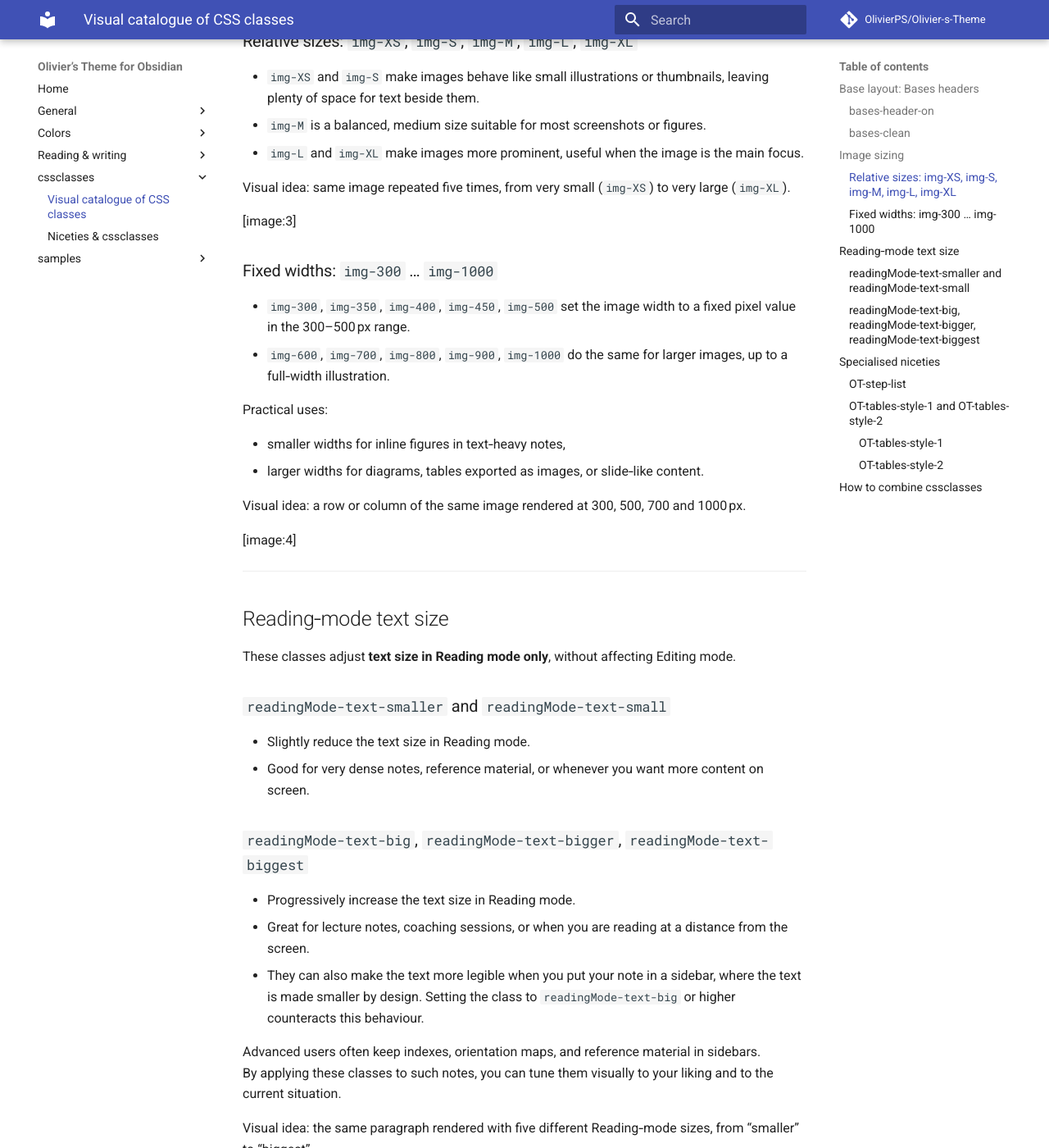
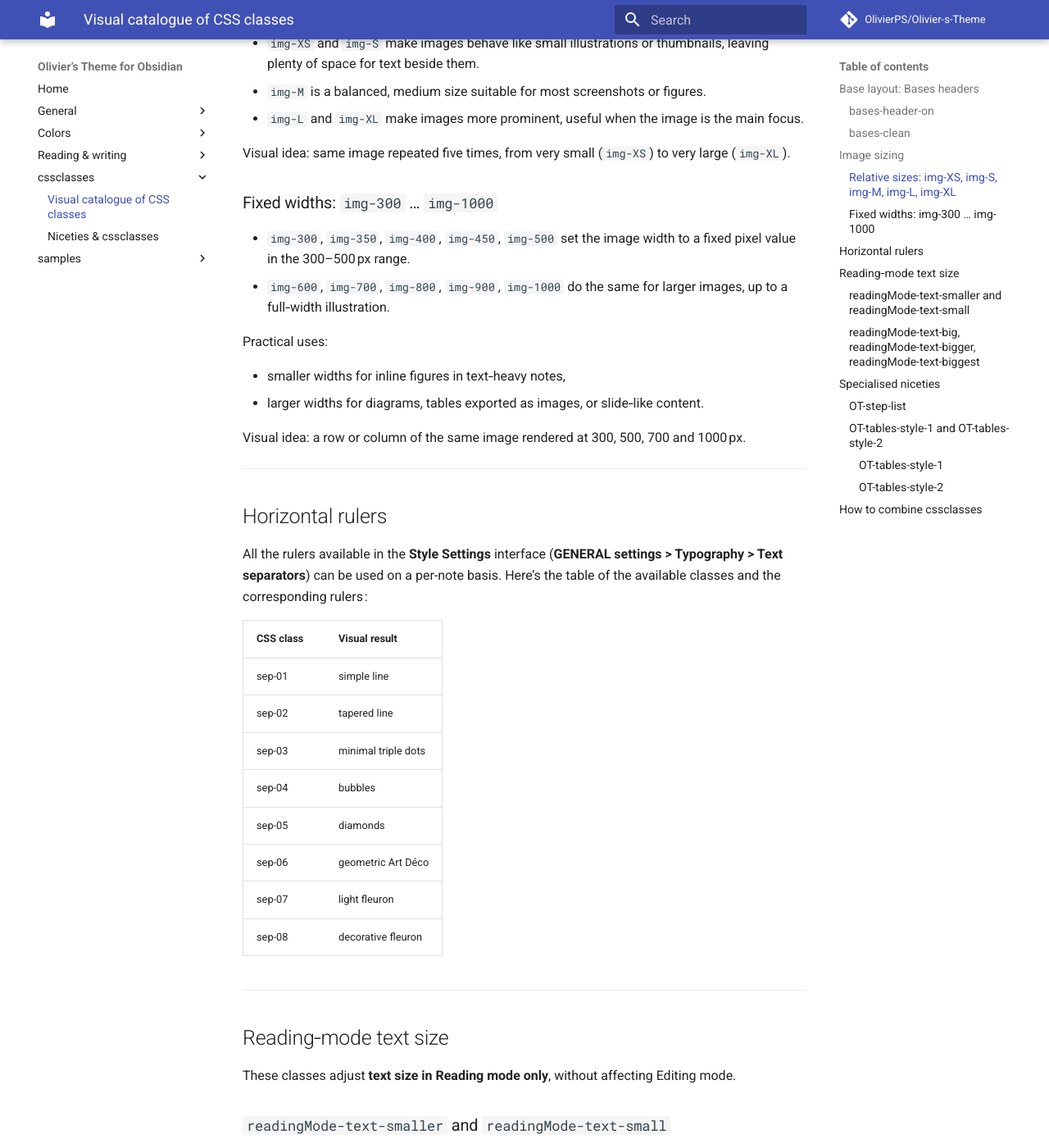
Before and after one commit to OlivierPS/Olivier-s-Theme, an MkDocs documentation site: the page built from docs/css-classes.md, in a window 1280 px wide and 1400 px high, scrolled down 1491 px. Shown: the whole window at 82% size. Built offline with MkDocs 1.6.1 and Material for MkDocs 9.7.7, drawn with Linux system fonts in a browser that asks for light colours; comment, search, counter and statistics services are not loaded; some of the changed text lies outside the part shown.

Commit message:
added horizontal rulers to the documentation

```diff
--- a/docs/css-classes.md
+++ b/docs/css-classes.md
@@ -33,7 +33,7 @@ cssclasses:
 
 Visual idea: a note where the Bases header is clearly visible above the main content.
 
-[image:1]
+<!-- [image] -->
 
 ### `bases-clean`
 
@@ -65,7 +65,7 @@ These classes control **how large images appear** in Reading mode (and, dependin
 
 Visual idea: same image repeated five times, from very small (`img-XS`) to very large (`img-XL`).
 
-[image:3]
+<!-- [image] -->
 
 ### Fixed widths: `img-300` … `img-1000`
 
@@ -79,7 +79,24 @@ Practical uses:
 
 Visual idea: a row or column of the same image rendered at 300, 500, 700 and 1000 px.
 
-[image:4]
+<!-- [image] -->
+
+----------------------------------------------
+
+## Horizontal rulers
+
+All the rulers available in the **Style Settings** interface (**GENERAL settings > Typography > Text separators**) can be used on a per-note basis. Here’s the table of the available classes and the corresponding rulers :
+
+| CSS class | Visual result       |
+| :-------- | :------------------ |
+| sep-01    | simple line         |
+| sep-02    | tapered line        |
+| sep-03    | minimal triple dots |
+| sep-04    | bubbles             |
+| sep-05    | diamonds            |
+| sep-06    | geometric Art Déco  |
+| sep-07    | light fleuron       |
+| sep-08    | decorative fleuron  |
 
 ---
 
@@ -103,7 +120,9 @@ By applying these classes to such notes, you can tune them visually to your liki
 
 Visual idea: the same paragraph rendered with five different Reading‑mode sizes, from “smaller” to “biggest”.
 
-[image:8]
+<!-- [image] -->
+
+
 
 ---
 
@@ -118,7 +137,7 @@ These classes change **specific elements** of the note.
 
 Visual idea: a numbered list where each item looks like a distinct step card.
 
-[image:9]
+<!-- [image] -->
 
 ### `OT-tables-style-1` and `OT-tables-style-2`
 
@@ -132,7 +151,7 @@ On some notes, you may want to disable alternating rows, while on others you may
 
 Visual idea: a table with subtle alternating row colours and an emphasised header row.
 
-[image:10]
+<!-- [image] -->
 
 #### `OT-tables-style-2`
 
@@ -141,7 +160,7 @@ Visual idea: a table with subtle alternating row colours and an emphasised heade
 
 Visual idea: a table with a different border and background treatment than `OT-tables-style-1`.
 
-[image:11]
+<!-- [image] -->
 
 ---
 
--- a/mkdocs.yml
+++ b/mkdocs.yml
@@ -22,6 +22,7 @@ nav:
     - Writing / Editing mode: writing-mode.md
     - Reading vs Writing – mental modes: reading-vs-writing.md
     - Displaying Bases: displaying-bases.md
+    - Decorative separators: horizontal-rulers.md
   - cssclasses:
     - Visual catalogue of CSS classes: css-classes.md
     - Niceties & cssclasses: niceties-and-cssclasses.md
```
Also changed, not shown: docs/color-samples-dark.md (+4 -0 lines), docs/general.md (+8 -0 lines), docs/horizontal-rulers.md (added, +94 -0 lines), docs/assets/separator-bubbles.png (added), docs/assets/separator-decorative-fleuron.png (added), docs/assets/separator-diamonds.png (added), docs/assets/separator-geometric-art-deco.png (added), docs/assets/separator-light-fleuron.png (added), docs/assets/separator-minimal-triple-dots.png (added), docs/assets/separator-simple-line.png (added), docs/assets/separator-tapered-line.png (added).
